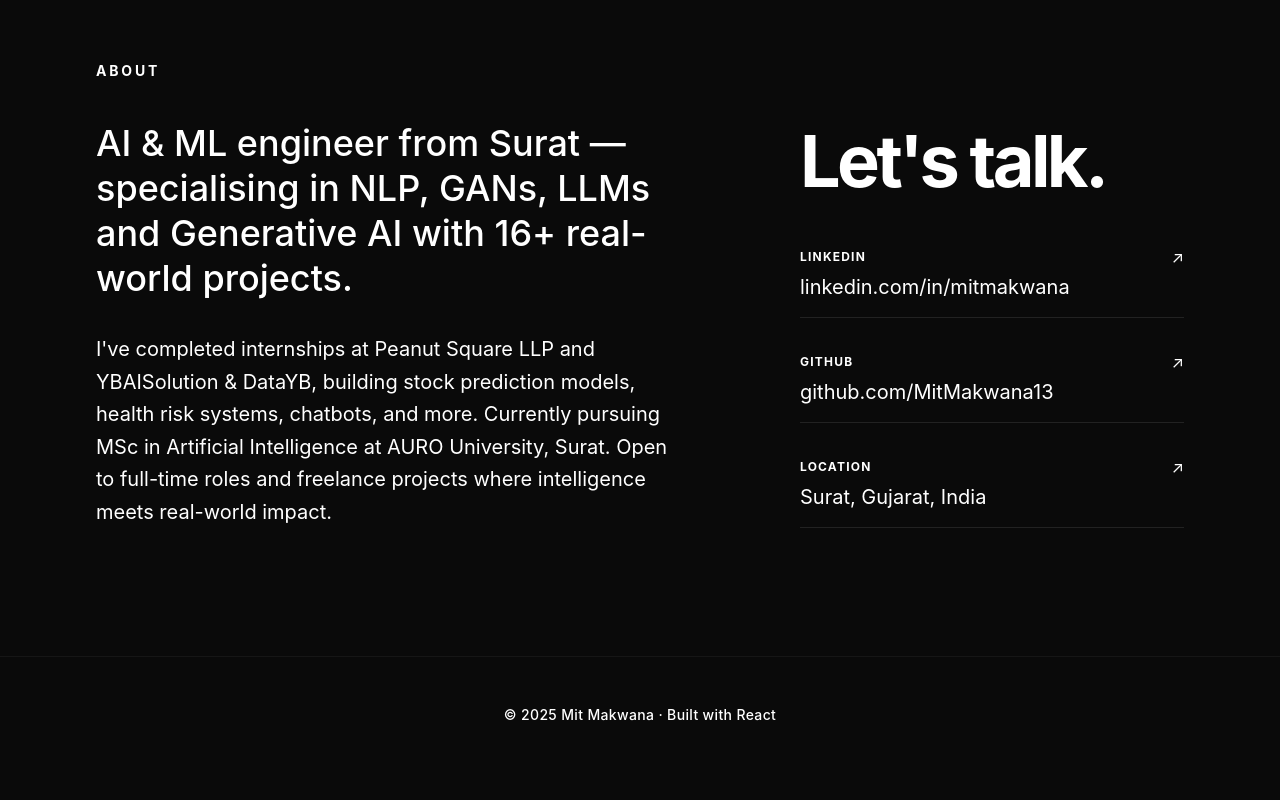
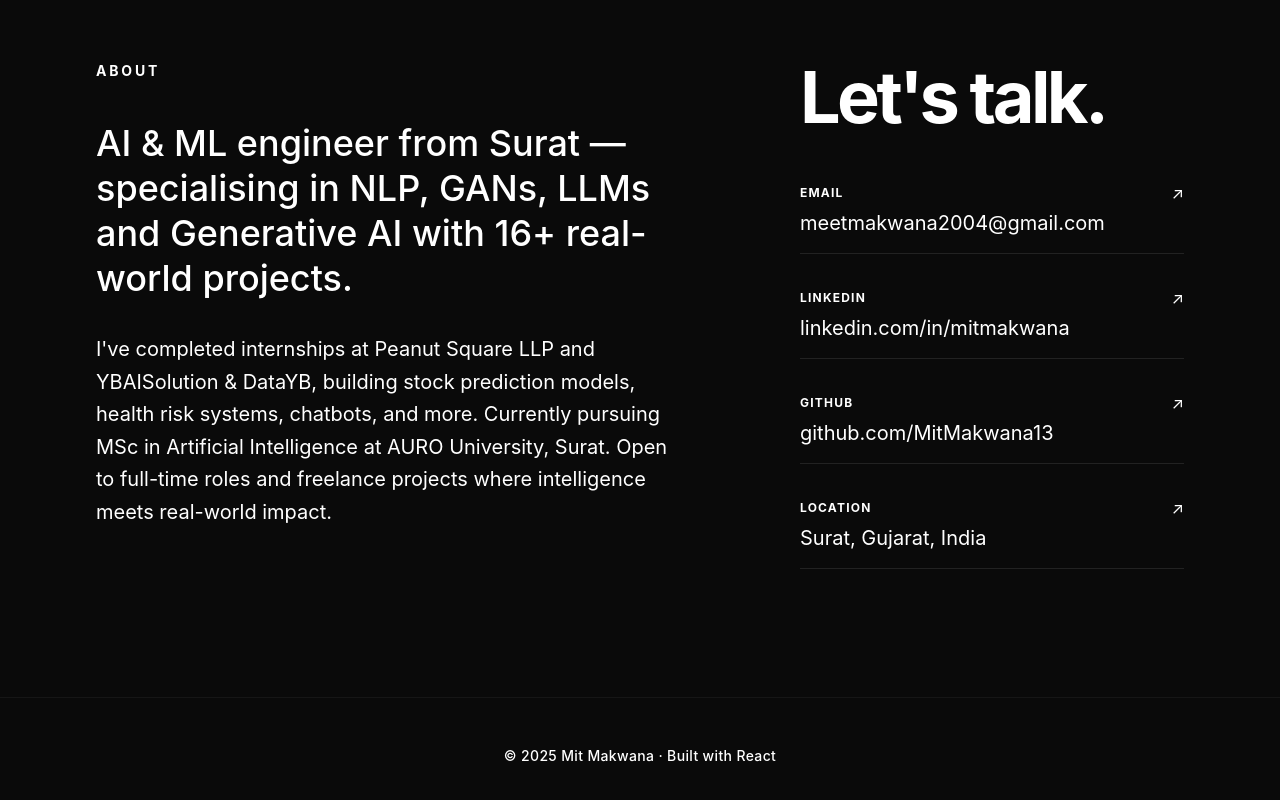
Before and after one commit to MitMakwana13/Mit-Portfolio, a React (Vite) app: page / in a window 1280 px wide. Shown: the part 6976-7776 px from the top of the page. Before the commit the page ends 7749 px from the top, so only its background shows below. Built offline with nearby package versions, Linux system fonts and the light colour scheme; a web font is replaced by a local one.

Commit message:
feat: add email to contact section

```diff
--- a/src/components/ContactSection.tsx
+++ b/src/components/ContactSection.tsx
@@ -2,6 +2,7 @@ import { useInView } from 'react-intersection-observer';
 
 export default function ContactSection() {
   const contactLinks = [
+    { name: "Email", value: "meetmakwana2004@gmail.com", url: "mailto:meetmakwana2004@gmail.com" },
     { name: "LinkedIn", value: "linkedin.com/in/mitmakwana", url: "https://linkedin.com/in/mitmakwana" },
     { name: "GitHub", value: "github.com/MitMakwana13", url: "https://github.com/MitMakwana13" },
     { name: "Location", value: "Surat, Gujarat, India", url: "https://maps.google.com/?q=Surat,Gujarat,India" }
```
